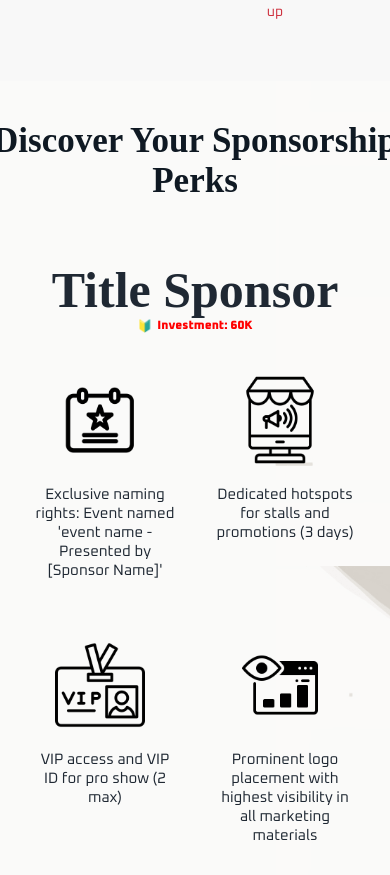
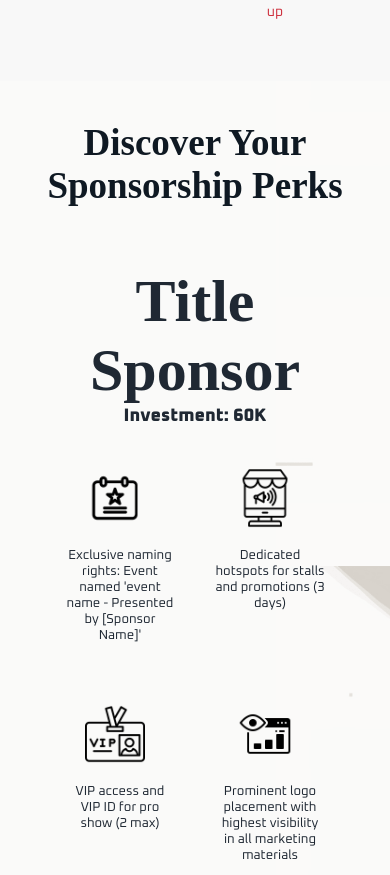
Before and after one commit to AdarshDev9349/Mulearn-Renvnza, a React (Create React App) app: page /sponsor-us in a window 390 px wide. Shown: the part 1122-1997 px from the top of the page. Built offline with nearby package versions, Linux system fonts and the light colour scheme; a web font is replaced by a local one; what ldrs would draw is missing.

Commit message:
minor changes

```diff
--- a/src/components/eventdetail.js
+++ b/src/components/eventdetail.js
@@ -2,6 +2,7 @@
 import React from "react";
 import { useParams } from "react-router-dom";
 import image from "./img/poster.png";
+import product from './img/product.png'
 import { Link } from "react-router-dom";
 
 const eventDetails = {
@@ -18,7 +19,7 @@ const eventDetails = {
     title: "Product Designing",
     description:
       "Join the Product Designing Workshop as part of RenVnzA'24, hosted by Mulearn UCEK! Dive into the world of product design and explore the entire product development experience, from framing to ideation and final concepts!",
-    image: image,
+    image: product,
     date: "5/6/2024",
     time: "7.00 PM",
     venue: "Kariavattom",
--- a/src/components/ham.js
+++ b/src/components/ham.js
@@ -70,7 +70,7 @@ const Navbarham = () => {
       <ul className={`nav-menu ${menuActive ? 'active' : ''}`}>
       <Link to={'/'}><li className="nav-item"><a href="" className="nav-link">Home</a></li></Link>
         <li className="nav-item"><a href="https://events.renvnza.in/" className="nav-link">More Events</a></li>
-        <li className="nav-item"><a href="" className="nav-link">Contact</a></li>
+        <li className="nav-item"><a href="mailto:mulearnucek@gmail.com" className="nav-link">Contact</a></li>
         <li className="nav-item"><a href="https://www.renvnza.in/" className="nav-link">Renvnza</a></li>
       </ul>
       <div className={`hamburger ${menuActive ? 'active' : ''}`} onClick={toggleMenu}>
--- a/src/components/perks.js
+++ b/src/components/perks.js
@@ -1,27 +1,28 @@
 import React from 'react';
-import name from './icons/name.png'
-import stalls from './icons/stalls.png'
-import vip from './icons/vip.png'
-import high from './icons/high.png'
-import bag from './icons/bag.png'
-import promo from './icons/promotion.png'
-import special from './icons/special.png'
-import reuse from './icons/reuse.svg'
-import video from './icons/video.png'
-import banner from './icons/banner.png'
+import { motion } from 'framer-motion';
+import name from './icons/name.png';
+import stalls from './icons/stalls.png';
+import vip from './icons/vip.png';
+import high from './icons/high.png';
+import bag from './icons/bag.png';
+import promo from './icons/promotion.png';
+import special from './icons/special.png';
+import reuse from './icons/reuse.svg';
+import video from './icons/video.png';
+import banner from './icons/banner.png';
+
 const sponsors = [
   {
     title: "Title Sponsor",
     investment: "60K",
     benefits: [
-      { text: "Exclusive naming rights: Event named 'event name - Presented by [Sponsor Name]'", icon:name },
-      { text: "Dedicated hotspots for stalls and promotions (3 days)", icon:stalls },
-      { text: "VIP access and VIP ID for pro show (2 max)", icon:vip },
-      { text: "Prominent logo placement with highest visibility in all marketing materials", icon:high },
-      { text: "Logo on official merchandise", icon:bag },
-
+      { text: "Exclusive naming rights: Event named 'event name - Presented by [Sponsor Name]'", icon: name },
+      { text: "Dedicated hotspots for stalls and promotions (3 days)", icon: stalls },
+      { text: "VIP access and VIP ID for pro show (2 max)", icon: vip },
+      { text: "Prominent logo placement with highest visibility in all marketing materials", icon: high },
+      { text: "Logo on official merchandise", icon: bag },
       { text: "Special mention in all media releases", icon: special },
-      { text: "Standee placement at strategic locations", icon:banner  },
+      { text: "Standee placement at strategic locations", icon: banner },
       { text: "Community promotion through event channels", icon: promo },
       { text: "Rights to reuse the event’s media assets for marketing", icon: reuse },
       { text: "Extra coverage in after-video of the event", icon: video }
@@ -46,7 +47,7 @@ const sponsors = [
     investment: "10K",
     benefits: [
       { text: "Logo placement on selected event creatives (online and offline)", icon: special },
-      { text: "Standee placement in secondary locations", icon:banner },
+      { text: "Standee placement in secondary locations", icon: banner },
       { text: "Mention in community promotions", icon: promo },
       { text: "Rights to reuse the event’s media assets for marketing", icon: reuse }
     ]
@@ -54,37 +55,40 @@ const sponsors = [
 ];
 
 const SponsorshipPerks = () => {
-
-
   return (
     <div className="section-sponsorship">
       <div className="text">
         <h1>Discover Your Sponsorship Perks</h1>
         <div className="perks-container">
           {sponsors.map((sponsor, index) => (
-            <div
-
-              className="perk notched"
-            >
+            <div className="perk notched" key={index}>
               <div className="titleSection">
                 <h2 className="title">{sponsor.title}</h2>
                 <div className="investment">
-                  <span className="investmentIcon">🔰</span>
                   <span>Investment: {sponsor.investment}</span>
                 </div>
-                <div className="benefits-list">
+                <div className={`benefits-list ${sponsor.title}`}>
                   {sponsor.benefits.map((benefit, i) => (
-                    <div className='benefit-div' key={i}>
+                    <motion.div
+                      className={`benefit-div ${sponsor.title}`}
+                      key={i}
+                      initial={{ opacity: 0, scale: 0.5 }}
+                      animate={{ opacity: 1, scale: 1 }}
+                      transition={{
+                        duration: 0.8,
+                        delay: 1 + i * 0.2, // stagger animation
+                        ease: [0, 0.71, 0.2, 1.01]
+                      }}
+                    >
                       <img src={benefit.icon} alt="" className="benefit-icon" />
-                     <p> {benefit.text}</p>
-                    </div>
+                      <p>{benefit.text}</p>
+                    </motion.div>
                   ))}
                 </div>
               </div>
             </div>
           ))}
         </div>
-
       </div>
     </div>
   );
--- a/src/components/why.js
+++ b/src/components/why.js
@@ -23,12 +23,13 @@ const Partner = () => {
                 <img src={image} alt="Image" className="small-img" /></div>
 
                 <div className="btndiv">
-                    <button className="eventbtn" style={{top:'0',marginTop:'16px'}}>
+                 <a  href="mailto:mulearnucek@gmail.com">
+                     <button className="eventbtn second" style={{top:'0',marginTop:'16px'}}>
                         <span className="btn__inner">
                             <span className="btn__slide"></span>
                             <span className="btn__content">Get in Touch with us</span>
                         </span>
-                    </button>
+                    </button></a>
                 </div>
             </div>
             <img src={image} alt="Image" className="hero-img" />
--- a/src/index.css
+++ b/src/index.css
@@ -432,7 +432,7 @@ header {
   bottom: 25px;
   z-index: 1;
   transform: translateX() scale(0.9);
-  background-image: url("https://images.contentstack.io/v3/assets/bltb6530b271fddd0b1/blt8a627ec10b57f4f2/5eb7cdc16509f3370a5a93b7/V_AGENTS_587x900_sage.png");
+  background-image: url(" https://images.contentstack.io/v3/assets/bltb6530b271fddd0b1/bltf11234f4775729b7/5ebf2c275e73766852c8d5d4/V_AGENTS_587x900_ALL_Sova_2.png");
 }
 
 .main .event-card:nth-child(2) {
@@ -440,14 +440,14 @@ header {
   bottom: 15px;
   z-index: 2;
   transform: translateX() scale(0.95);
-  background-image: url("https://images.contentstack.io/v3/assets/bltb6530b271fddd0b1/blt302fcb2b9628c376/5f7fa6ff8db9ea0f149ece0a/V_AGENTS_587x900_ALL_Skye.png");
+  background-image: url("https://images.contentstack.io/v3/assets/bltb6530b271fddd0b1/bltceaa6cf20d328bd5/5eb7cdc1b1f2e27c950d2aaa/V_AGENTS_587x900_Jett.png");
 }
 
 .main .event-card:nth-child(3) {
   left: 5px;
   z-index: 3;
   transform: translateX() scale(1);
-  background-image: url("https://images.contentstack.io/v3/assets/bltb6530b271fddd0b1/bltf11234f4775729b7/5ebf2c275e73766852c8d5d4/V_AGENTS_587x900_ALL_Sova_2.png");
+  background-image: url("https://images.contentstack.io/v3/assets/bltb6530b271fddd0b1/blt8a627ec10b57f4f2/5eb7cdc16509f3370a5a93b7/V_AGENTS_587x900_sage.png");
 }
 
 .main .event-card:nth-child(4) {
@@ -469,7 +469,7 @@ header {
   bottom: 15px;
   z-index: 2;
   transform: translateX() scale(0.95);
-  background-image: url("https://images.contentstack.io/v3/assets/bltb6530b271fddd0b1/bltceaa6cf20d328bd5/5eb7cdc1b1f2e27c950d2aaa/V_AGENTS_587x900_Jett.png");
+  background-image: url(" https://images.contentstack.io/v3/assets/bltb6530b271fddd0b1/blt302fcb2b9628c376/5f7fa6ff8db9ea0f149ece0a/V_AGENTS_587x900_ALL_Skye.png");
 }
 
 .main .event-card:nth-child(7) {
@@ -1344,6 +1344,7 @@ footer .contact ul{
 }
 .section-hero .text{
   width: 50%;
+  text-align: justify;
 }
 
 
@@ -1358,7 +1359,10 @@ footer .contact ul{
 
   color: #ff4655;
 }
-
+.section-hero.eventbtn.second:hover {
+
+  color: rgb(0, 0, 0);
+}
 .section-hero .text p, .section-hero .text ul {
   font-size: 16px;
   line-height: 1.5;
@@ -1436,7 +1440,7 @@ footer .contact ul{
    grid-template-columns: repeat(3, 1fr);
    grid-template-rows: repeat(3, 1fr);
    gap:30px 0px;
-   margin: 130px;
+   margin-bottom: 80px;
    margin-top: 0;
 
 }
@@ -1472,6 +1476,17 @@ footer .contact ul{
 .benefit-div img{
   width: 130px;
   height: 130px;
+}
+.benefit-div.Title:nth-child(10){
+  grid-column: 2;
+}
+
+
+.benefit-div.Silver:nth-child(4){
+  grid-column: 2;
+}
+.benefits-list.Silver{
+  grid-template-rows: none;
 }
 
 
@@ -1694,9 +1709,10 @@ footer .Social-icon h1{
 }
 .benefits-list p{
   padding: 0;
+  font-size: 1.3rem;
 }
 .section-sponsorship h1 {
-  font-size: 3.5rem;
+  font-size: 3.7rem;
   text-align: center;
   font-family: "smooch sans";
   display: flex;
@@ -1751,17 +1767,17 @@ padding: 12px 20px;
 
 }
 
-.title {
-  font-size: 5rem;
+.titleSection .title {
+  font-size: 6rem;
   font-family: 'smooch sans';
 }
 
 .investment {
   display: flex;
   align-items: center;
-  font-size: 1.2rem;
+  font-size: 1.8rem;
   font-weight: 800;
-  color: red;
+  color:#1f2833;
   margin-bottom: 20px;
   font-family: 'oxanium';
 }
@@ -1769,6 +1785,11 @@ padding: 12px 20px;
 .investmentIcon {
   margin-right: 5px;
 }
+.benefit-div img {
+  width: 100px;
+  height: 100px;
+}
+
 
 .list {
 
```
Also changed, not shown: src/components/img/product.png (added).
